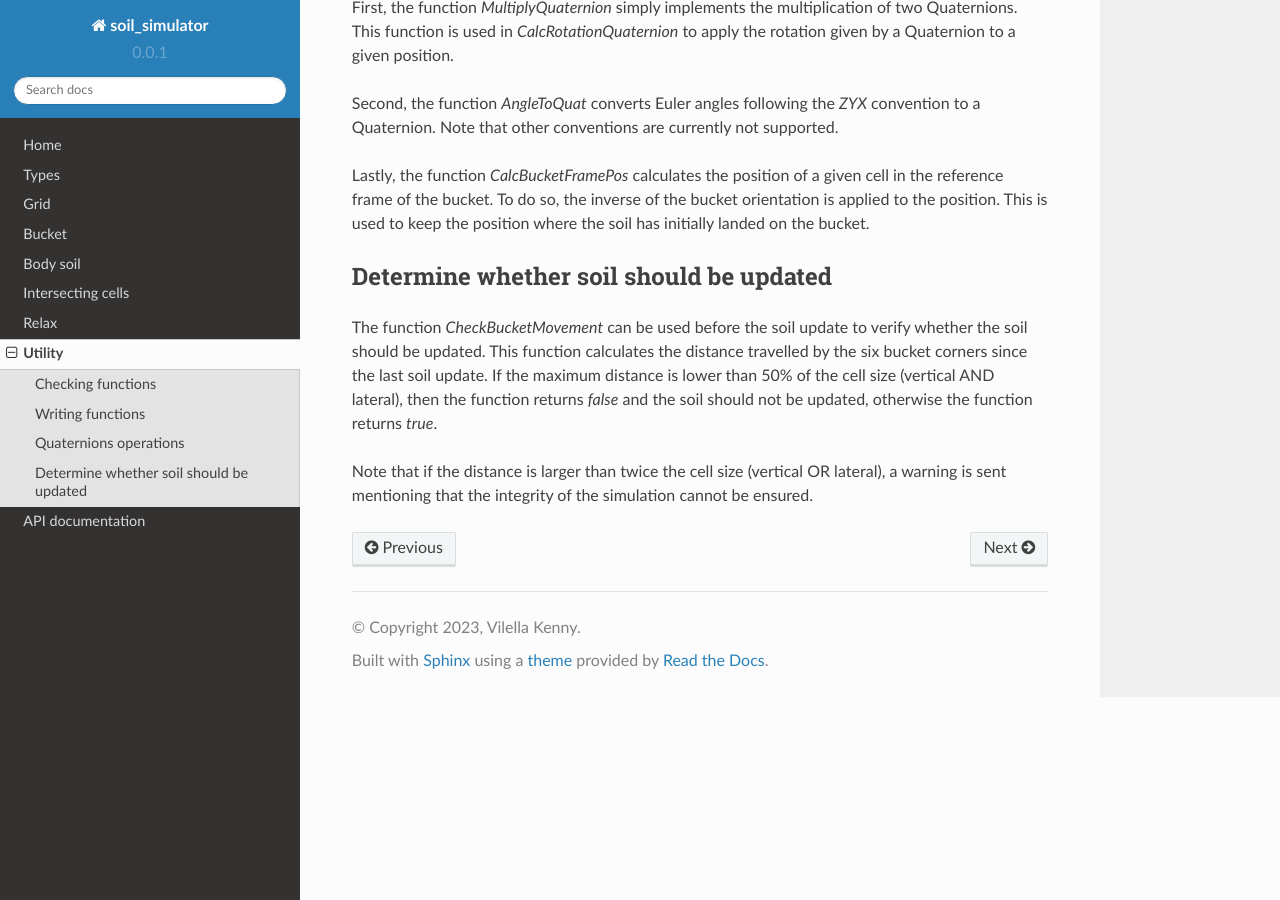
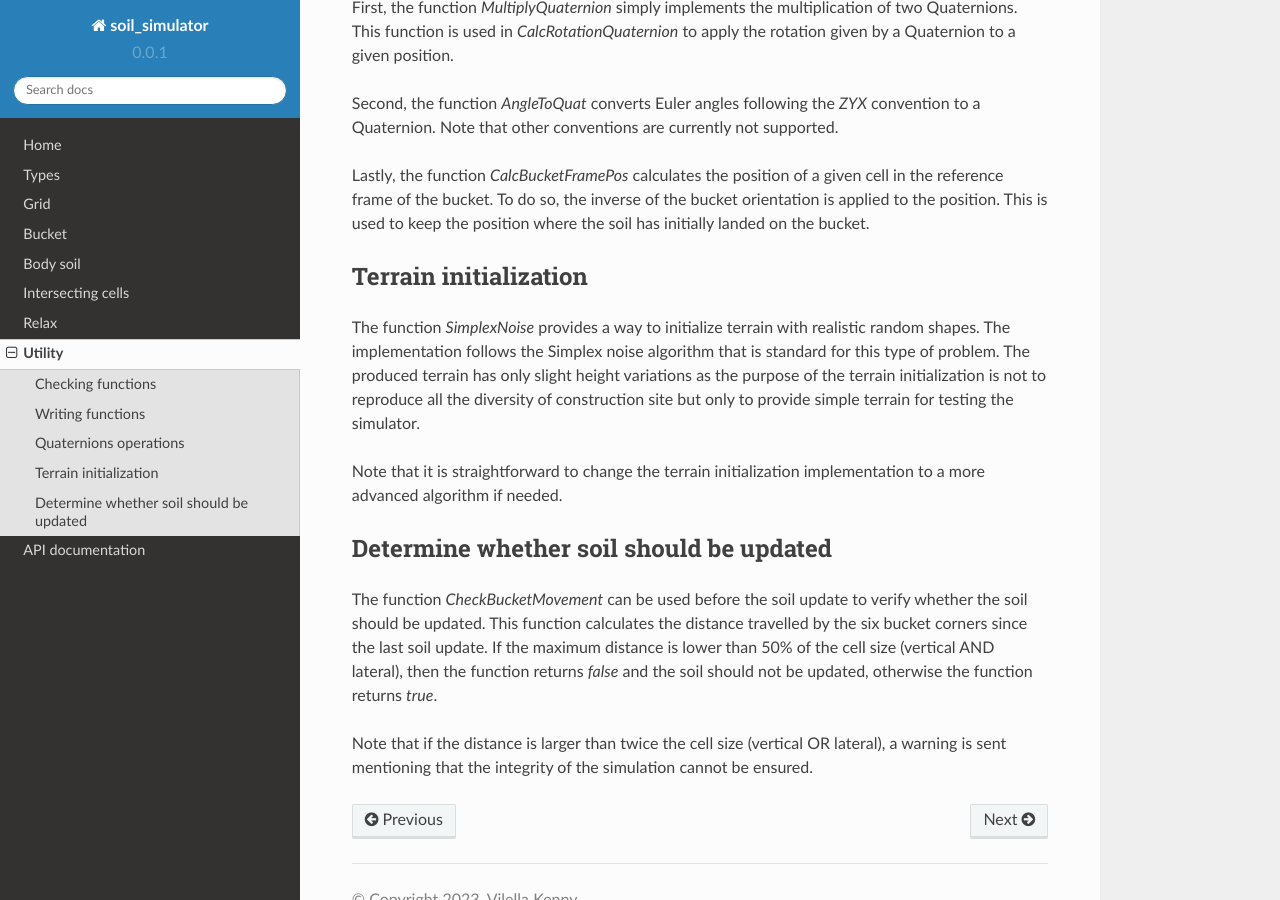
Before and after one commit to KennyVilella/soil_dynamics_cpp, a Sphinx documentation site: the page built from docs/utils.rst, in a window 1280 px wide and 900 px high, scrolled down 1172 px. Built offline with Sphinx 7.4.7 and the Read the Docs theme 2.0.0, drawn with Linux system fonts in a browser that asks for light colours.

Commit message:
[added] terrain initialization documentation

```diff
--- a/docs/utils.rst
+++ b/docs/utils.rst
@@ -52,6 +52,15 @@ Lastly, the function `CalcBucketFramePos` calculates the position of a given cel
 To do so, the inverse of the bucket orientation is applied to the position.
 This is used to keep the position where the soil has initially landed on the bucket.
 
+Terrain initialization
+----------------------
+
+The function `SimplexNoise` provides a way to initialize terrain with realistic random shapes.
+The implementation follows the Simplex noise algorithm that is standard for this type of problem.
+The produced terrain has only slight height variations as the purpose of the terrain initialization is not to reproduce all the diversity of construction site but only to provide simple terrain for testing the simulator.
+
+Note that it is straightforward to change the terrain initialization implementation to a more advanced algorithm if needed.
+
 Determine whether soil should be updated
 ----------------------------------------
 
```
